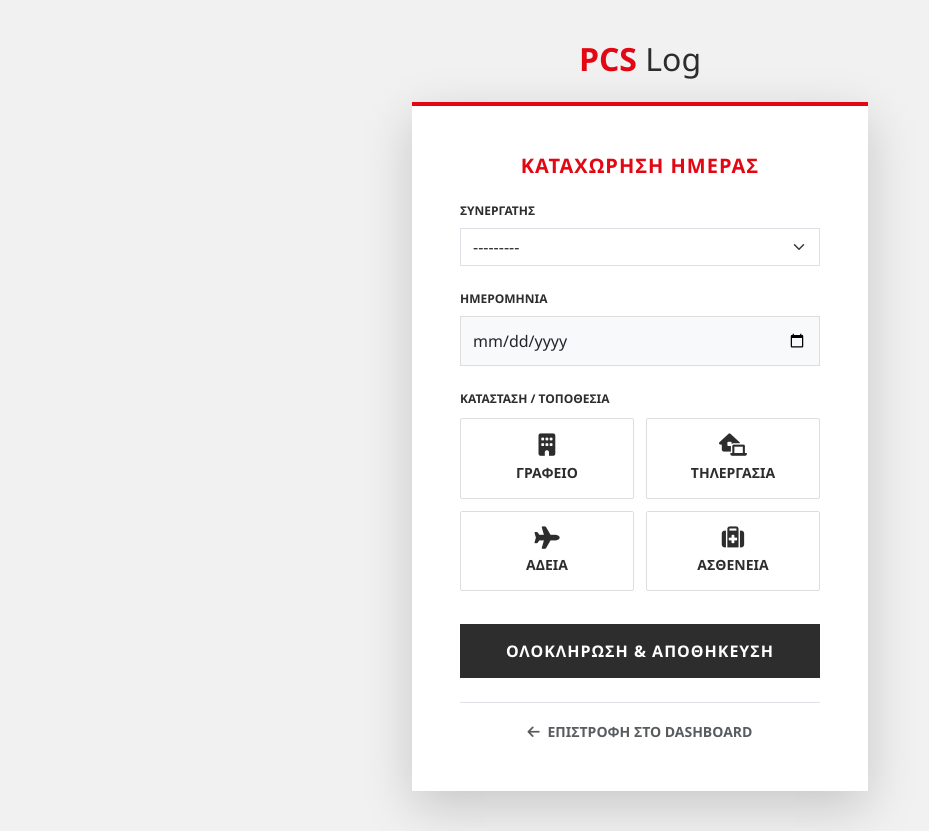
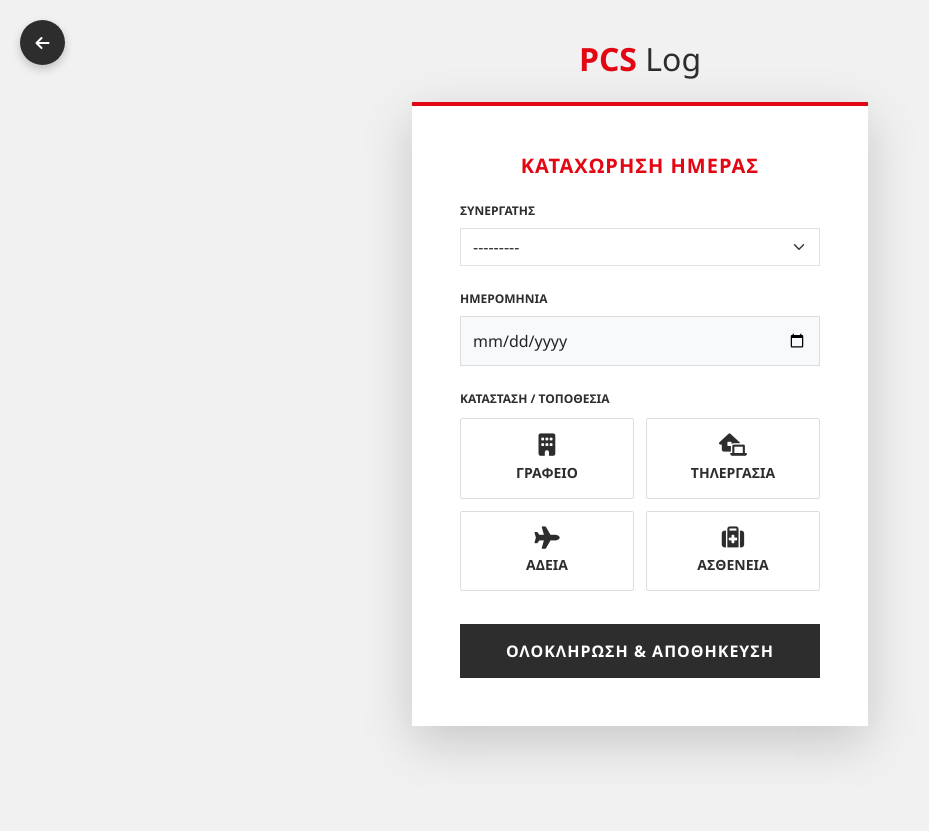
Before and after one commit to drakokatara/PythonProject, a Django app: template employees/templates/employees/log_attendance.html in a window 1280 px wide. Shown: the whole page, without its empty margins (0-929 px from the left). After the commit the page ends 757 px from the top, so only its background shows below. Run offline with Django 5.2, Linux system fonts and the light colour scheme; the template is opened without the code that fills it: values that come from a table or form of the project are taken from there, others are empty; data comes from the database, SQL or seed files in the repository; both versions use the stored data as it was after the commit; some libraries are stand-ins or nearby versions.

Commit message:
προσθικοι πινακα ημερας

```diff
--- a/employees/templates/employees/log_attendance.html
+++ b/employees/templates/employees/log_attendance.html
@@ -4,6 +4,7 @@
     <meta charset="UTF-8">
     <meta name="viewport" content="width=device-width, initial-scale=1.0">
     <title>PCS Attendance | Quick Log</title>
+
     <link href="https://cdn.jsdelivr.net/npm/bootstrap@5.3.0/dist/css/bootstrap.min.css" rel="stylesheet">
     <link rel="stylesheet" href="https://cdnjs.cloudflare.com/ajax/libs/font-awesome/6.4.0/css/all.min.css">
 
@@ -21,7 +22,27 @@
             padding: 40px 0;
         }
 
-        .dashboard-container { max-width: 480px; margin: 0 auto; }
+        .dashboard-container { max-width: 480px; margin: 0 auto; position: relative; }
+
+        /* Floating Back Button */
+        .floating-back {
+            position: fixed;
+            top: 20px;
+            left: 20px;
+            width: 45px;
+            height: 45px;
+            background: var(--pcs-dark);
+            color: white;
+            border-radius: 50%;
+            display: flex;
+            align-items: center;
+            justify-content: center;
+            box-shadow: 0 4px 10px rgba(0,0,0,0.2);
+            z-index: 1000;
+            transition: 0.3s;
+            text-decoration: none;
+        }
+        .floating-back:hover { background: var(--pcs-red); color: white; transform: scale(1.1); }
 
         .card {
             border: none;
@@ -123,19 +144,14 @@
 </head>
 <body>
 
+<a href="{% url 'manage_employees' %}" class="floating-back">
+    <i class="fas fa-arrow-left"></i>
+</a>
+
 <div class="container dashboard-container">
     <div class="text-center mb-4">
         <h2 style="font-weight: 800; color: var(--pcs-red);">PCS <span style="color: var(--pcs-dark); font-weight: 300;">Log</span></h2>
     </div>
-
-    {% if messages %}
-        {% for message in messages %}
-            <div class="alert alert-{{ message.tags }} alert-dismissible fade show mb-4 border-0 shadow-sm rounded-0" role="alert">
-                {{ message }}
-                <button type="button" class="btn-close" data-bs-dismiss="alert" aria-label="Close"></button>
-            </div>
-        {% endfor %}
-    {% endif %}
 
     <div class="card shadow-lg">
         <div class="card-body p-4 p-md-5">
@@ -183,56 +199,57 @@
                     Ολοκληρωση & Αποθηκευση
                 </button>
             </form>
-
-            <div class="text-center mt-4 border-top pt-3">
-                <a href="{% url 'manage_employees' %}" class="text-muted text-decoration-none small fw-bold">
-                    <i class="fas fa-arrow-left me-1"></i> ΕΠΙΣΤΡΟΦΗ ΣΤΟ DASHBOARD
-                </a>
-            </div>
         </div>
     </div>
 </div>
 
+<script src="https://cdn.jsdelivr.net/npm/bootstrap@5.3.0/dist/js/bootstrap.bundle.min.js"></script>
+<script src="https://cdn.jsdelivr.net/npm/sweetalert2@11"></script>
+
 <script>
-    // Λήψη αργιών από το Django Template
     const greekHolidays = {{ holidays_js|safe }};
-
     const realSelect = document.getElementById('id_work_type');
     const dateInput = document.querySelector('input[type="date"]');
     const submitBtn = document.getElementById('submit-btn');
     const warning = document.getElementById('date-warning');
 
-    // Επιλογή τύπου εργασίας
+    // SweetAlert2 για μηνύματα από Django
+    {% if messages %}
+        {% for message in messages %}
+            Swal.fire({
+                icon: '{% if message.tags == "success" %}success{% elif message.tags == "error" %}error{% else %}info{% endif %}',
+                title: '{% if message.tags == "success" %}Επιτυχία!{% else %}Προσοχή!{% endif %}',
+                text: '{{ message }}',
+                confirmButtonColor: '#e30613',
+                timer: 3000,
+                timerProgressBar: true
+            });
+        {% endfor %}
+    {% endif %}
+
     function selectWork(val) {
         realSelect.value = val;
-
-        // Καθαρισμός active κλάσεων
         document.querySelectorAll('.work-option').forEach(opt => opt.classList.remove('active'));
-
-        // Ενεργοποίηση επιλεγμένου
         const activeOpt = document.getElementById(`opt-${val.toLowerCase()}`);
         if (activeOpt) activeOpt.classList.add('active');
     }
 
-    // Έλεγχος Ημερομηνίας (Σαββατοκύριακα & Αργίες)
     if (dateInput) {
         dateInput.addEventListener('change', function() {
             const selectedDate = this.value;
             if (!selectedDate) return;
 
             const d = new Date(selectedDate);
-            const day = d.getDay(); // 0 = Κυριακή, 6 = Σάββατο
+            const day = d.getDay();
 
             const isWeekend = (day === 0 || day === 6);
             const isHoliday = greekHolidays.includes(selectedDate);
 
             if (isWeekend || isHoliday) {
                 warning.style.display = 'block';
-                if (isHoliday) {
-                    warning.innerHTML = '<i class="fas fa-umbrella-beach me-2"></i>Επίσημη Αργία: Μη εργάσιμη';
-                } else {
-                    warning.innerHTML = '<i class="fas fa-exclamation-triangle me-2"></i>Σαββατοκύριακο: Μη εργάσιμη';
-                }
+                warning.innerHTML = isHoliday ?
+                    '<i class="fas fa-umbrella-beach me-2"></i>Επίσημη Αργία: Μη εργάσιμη' :
+                    '<i class="fas fa-exclamation-triangle me-2"></i>Σαββατοκύριακο: Μη εργάσιμη';
                 submitBtn.disabled = true;
                 submitBtn.style.opacity = '0.5';
             } else {
@@ -243,17 +260,17 @@
         });
     }
 
-    // Initialization
     window.onload = function() {
-        // Επιλογή Γραφείου εξ ορισμού
+        // Smart Default: Σημερινή ημερομηνία
+        const today = new Date().toISOString().split('T')[0];
+        if (!dateInput.value) {
+            dateInput.value = today;
+            dateInput.dispatchEvent(new Event('change'));
+        }
+
         selectWork('OFFICE');
-
-        // Προσθήκη Bootstrap κλάσης στα select του Django
-        const selects = document.querySelectorAll('select');
-        selects.forEach(s => s.classList.add('form-select'));
+        document.querySelectorAll('select').forEach(s => s.classList.add('form-select'));
     };
 </script>
-
-<script src="https://cdn.jsdelivr.net/npm/bootstrap@5.3.0/dist/js/bootstrap.bundle.min.js"></script>
 </body>
 </html>
```
Also changed, not shown: employees/templates/employees/manage.html (+44 -26 lines), db.sqlite3, employees/migrations/0001_initial.py, employees/migrations/0002_remove_attendance_is_office_attendance_work_type.py (deleted), employees/migrations/0003_alter_attendance_options_alter_attendance_work_type_and_more.py (deleted).
